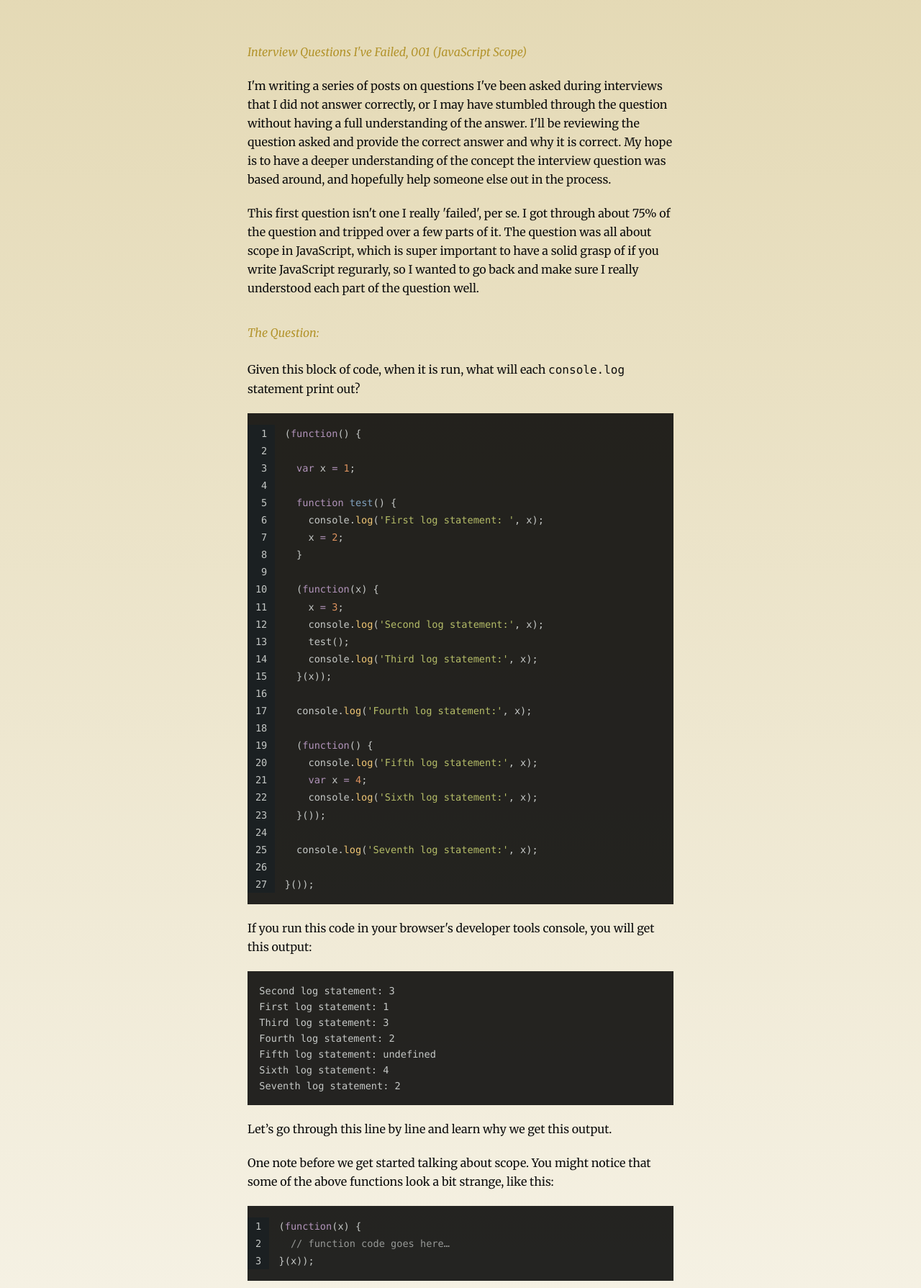
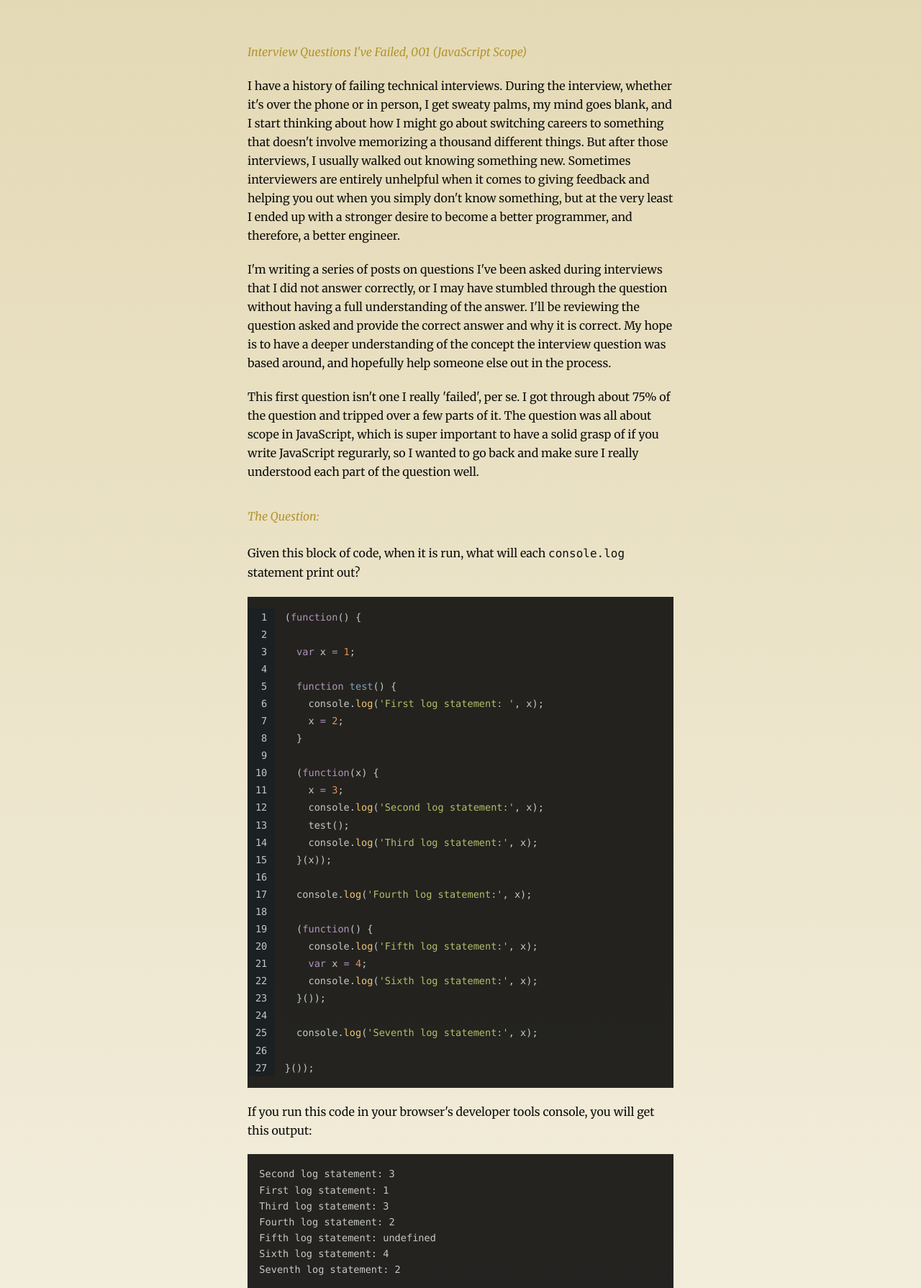
Before and after one commit to timothymalcham/personal-site, a PHP site: page /iqihf-001.html in a window 1280 px wide. Shown: the top 1789 px of the page at 72% size. Run offline with PHP 8.4, Linux system fonts and the light colour scheme.

Commit message:
expand intro

```diff
--- a/iqihf-001.html
+++ b/iqihf-001.html
@@ -10,6 +10,17 @@
 <body>
 <div class="container">
   <h1 class="title">Interview Questions I've Failed, 001 (JavaScript Scope)</h1>
+
+  <p>
+    I have a history of failing technical interviews. During the interview, whether
+    it's over the phone or in person, I get sweaty palms, my mind goes blank, and
+    I start thinking about how I might go about switching careers to something
+    that doesn't involve memorizing a thousand different things. But after those
+    interviews, I usually walked out knowing something new. Sometimes interviewers
+    are entirely unhelpful when it comes to giving feedback and helping you out
+    when you simply don't know something, but at the very least I ended up with a stronger
+    desire to become a better programmer, and therefore, a better engineer.
+  <p>
 
   <p>
     I'm writing a series of posts on questions I've been asked during interviews
@@ -138,6 +149,20 @@
     more about it.</a>
   </p>
 
+  <p class="title">Line 6</p>
+
+  <pre><code data-language="javascript">console.log('First log statement: ', x);</code></pre>
+
+  <p>
+    Our first <code>console.log</code> statement! One important thing to note here.
+    Scroll back up and look at the output we got when the entire program was ran.
+    The "First log statement" didn't actually get printed out first, it got
+    printed out after the second one! This is because the first log statement is
+    inside of a function declaration that hasn't been invoked / called yet
+    (spoiler alert: this won't happen until line 13). We'll come back to this
+    line later, since it won't actually run until later.
+  </p>
+
 
 
 
--- a/style/style.css
+++ b/style/style.css
@@ -65,9 +65,9 @@ small, .font-very-small {
 }
 
 a {
-  transition: all .35s ease-in-out;
   color: #B3942D;
   text-decoration: none;
+  border-bottom: 1px solid #B3942D;
 }
 
 a:hover,
```
